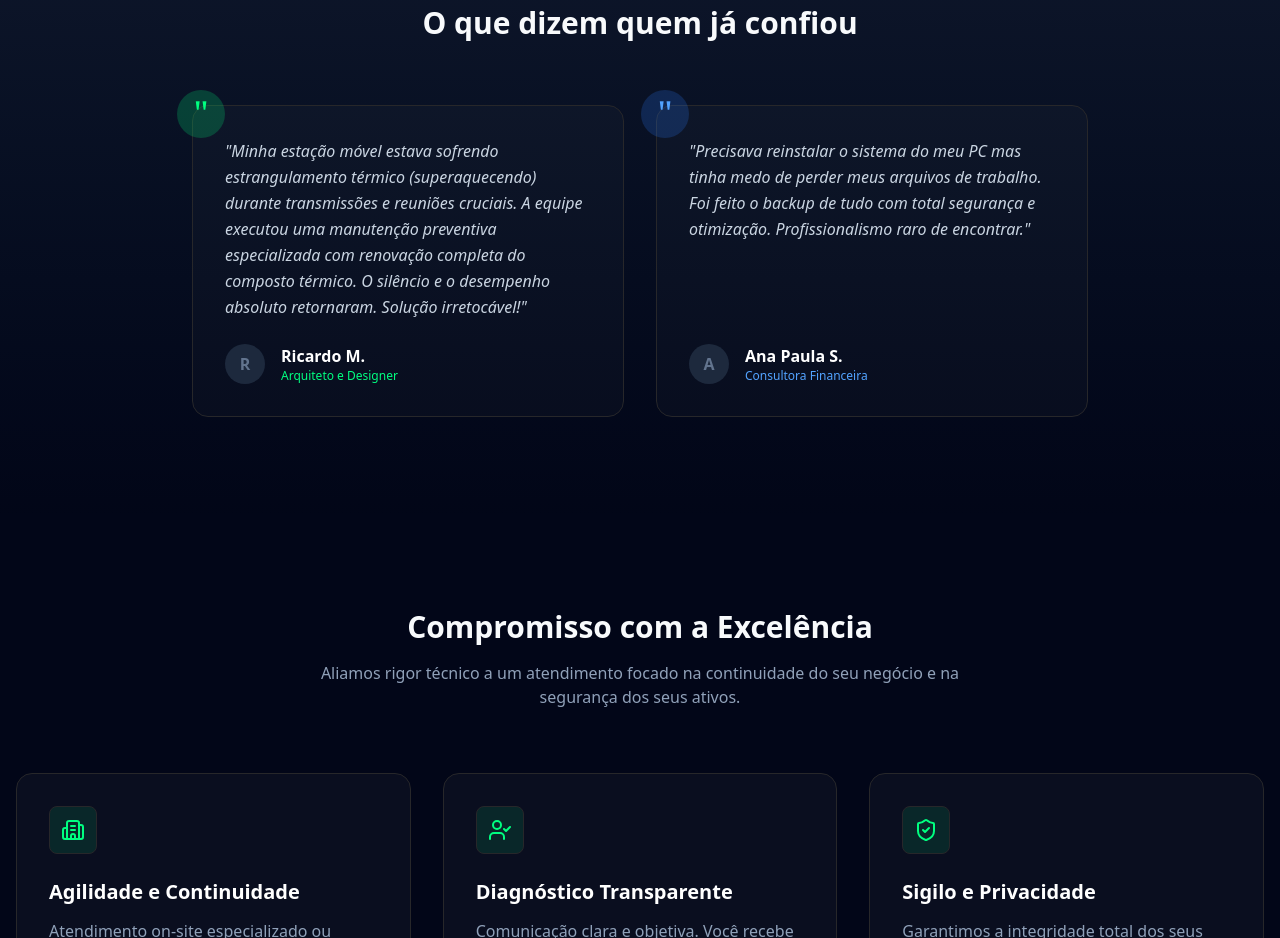
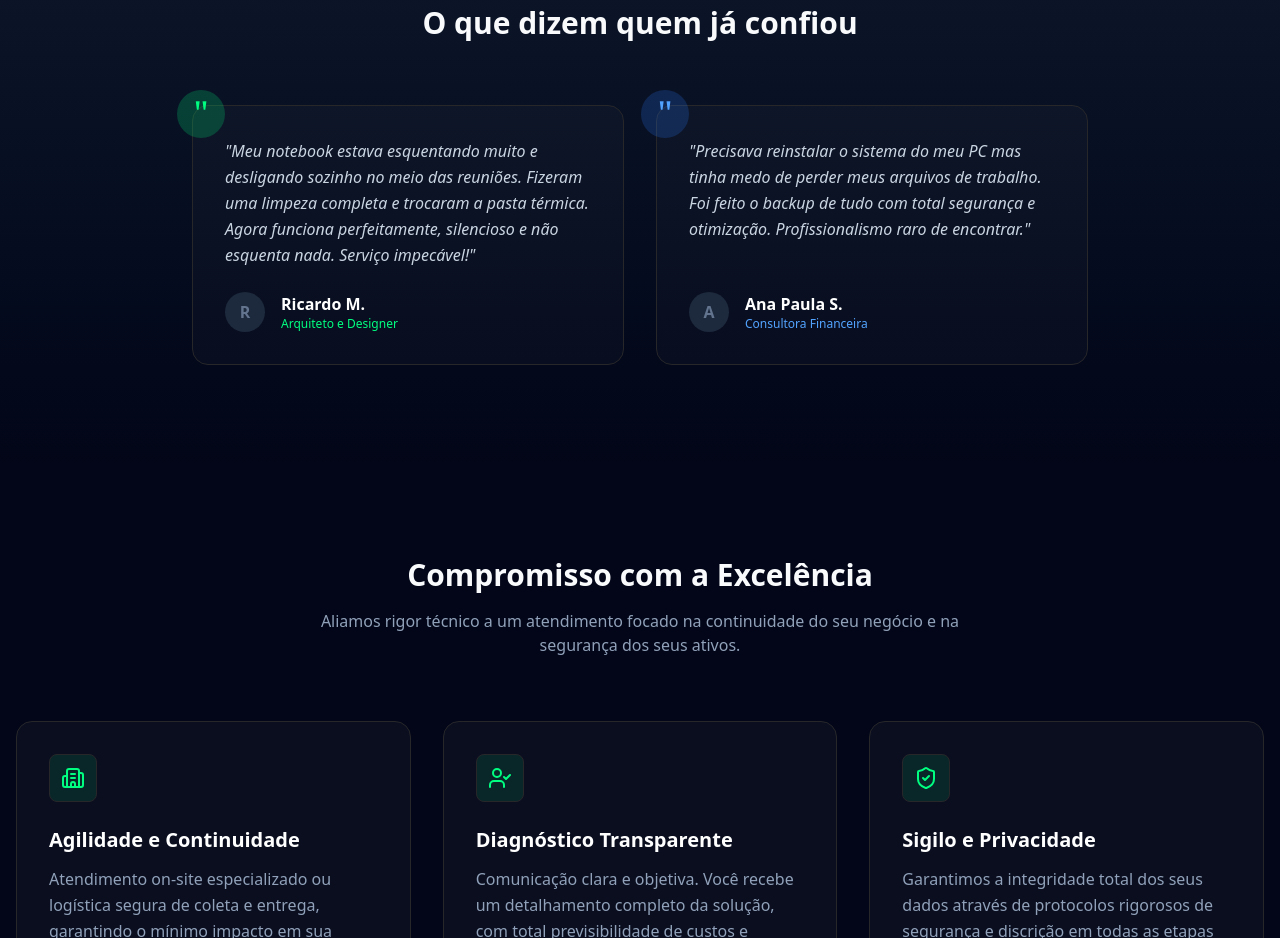
Before and after one commit to wheslancardoso/wtechprot, a Next.js app: page / in a window 1280 px wide. Shown: the part 4260-5198 px from the top of the page. Built offline with nearby package versions, Linux system fonts and the light colour scheme; no server answers.

Commit message:
fix: reverte depoimento principal para versao casual conforme solicitado

```diff
--- a/src/app/page.tsx
+++ b/src/app/page.tsx
@@ -517,7 +517,7 @@ j=d.createElement(s),dl=l!='dataLayer'?'&l='+l:'';j.async=true;j.src=
               <div className="bg-white/[0.02] border border-white/5 p-8 rounded-2xl relative flex flex-col justify-between h-full">
                 <div className="absolute -top-4 -left-4 w-12 h-12 bg-primary/20 rounded-full flex items-center justify-center text-primary text-4xl font-serif">"</div>
                 <p className="text-slate-300 italic mb-6 leading-relaxed">
-                  "Minha estação móvel estava sofrendo estrangulamento térmico (superaquecendo) durante transmissões e reuniões cruciais. A equipe executou uma manutenção preventiva especializada com renovação completa do composto térmico. O silêncio e o desempenho absoluto retornaram. Solução irretocável!"
+                  "Meu notebook estava esquentando muito e desligando sozinho no meio das reuniões. Fizeram uma limpeza completa e trocaram a pasta térmica. Agora funciona perfeitamente, silencioso e não esquenta nada. Serviço impecável!"
                 </p>
                 <div className="flex items-center gap-4">
                   <div className="w-10 h-10 rounded-full bg-slate-800 flex items-center justify-center font-bold text-slate-500">R</div>
```
